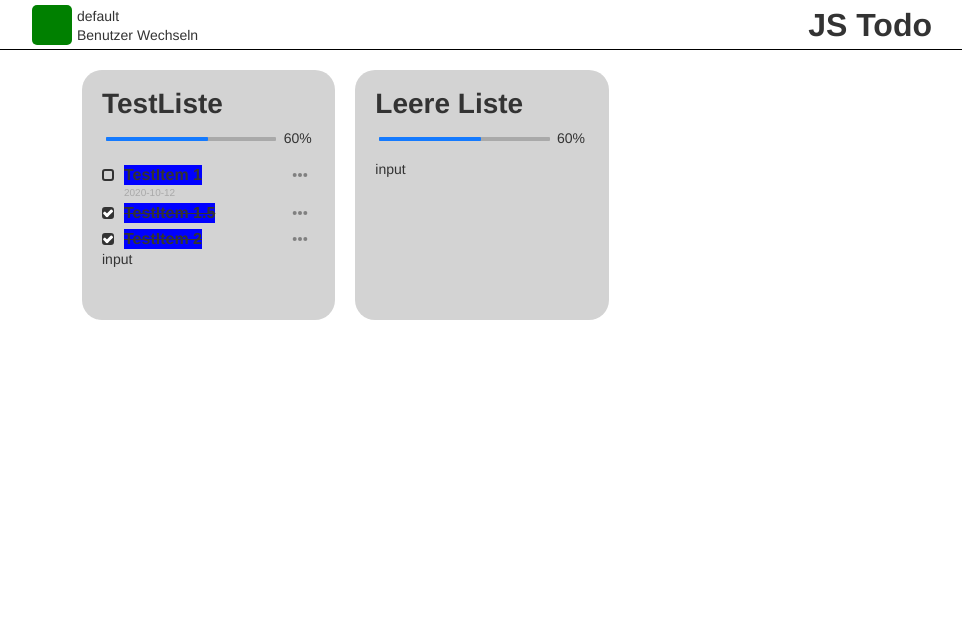
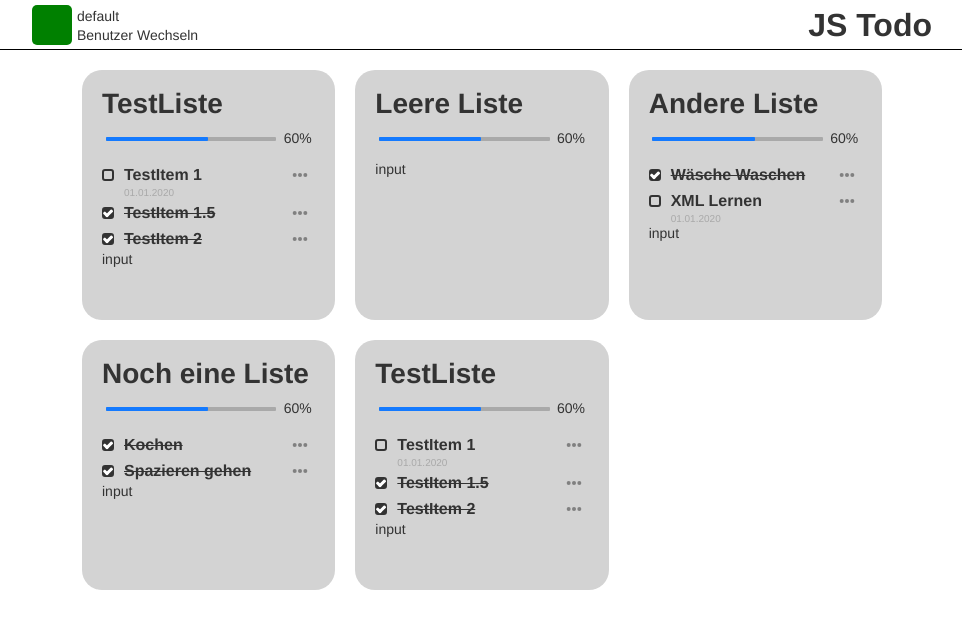
Before and after one commit to lucaschultz/jstodo, a Vue app in the folder client/: page / in a window 1280 px wide. Shown: the top 628 px of the page, without its empty margins (158-1120 px from the left). Built offline with nearby package versions, Linux system fonts and the light colour scheme.

Commit message:
Proper data propagation, added EditButton
- The nested levels od data propagation 'app > user > list > item' now uses props and watchers to propagate change downwards, and emits changes upwards
- Added EditButton component vor prettier source code

```diff
--- a/client/public/style.css
+++ b/client/public/style.css
@@ -264,7 +264,8 @@ header {
 
 #header-content-wrapper {
   height: 100%;
-  width: 900px;
+  width: 940px;
+  padding: 0 20px;
   display: flex;
   flex-direction: row;
   align-items: center;
@@ -309,7 +310,7 @@ h1 {
 /* Content Grid */
 
 #main-content-wrapper {
-  width: 100vw;
+  width: calc(100vw - 40px);
   max-width: 800px;
   height: auto;
   padding-top: 20px;
@@ -436,7 +437,6 @@ input:checked ~ .todo-check::after {
   font-weight: 600;
   line-height: 1.2em;
   text-decoration: none;
-  background-color: blue;
 }
 
 input:checked ~ .item-name {
--- a/client/src/App.vue
+++ b/client/src/App.vue
@@ -1,8 +1,8 @@
 <template>
   <div id="app" class="site-wrapper">
     <!-- <img alt="Vue logo" src="./assets/logo.png"> -->
-    <TheHeader v-bind:currentUser="currentUser"></TheHeader>
-    <TheMainContent v-bind:user="currentLists"></TheMainContent>
+    <TheHeader v-bind:currentUser="currentUser.user"></TheHeader>
+    <TheMainContent v-bind:user="currentUser" @updated-user="updateUsers"></TheMainContent>
   </div>
 </template>
 
@@ -14,10 +14,11 @@ export default {
   name: 'App',
   data: function () {
     return {
-      currentUser: 'default',
-      mainData: [
+      currentID: 'g3ruzgb23',
+      users: [
         {
           user: 'default',
+          id: 'g3ruzgb23',
           lists: [
             {
               name: 'TestListe',
@@ -47,6 +48,42 @@ export default {
               name: 'Leere Liste',
               id: '87df8ewf7wd5df8',
               items: []
+            },
+            {
+              name: 'Andere Liste',
+              id: '8373738740',
+              items: [
+                {
+                  name: 'Wäsche Waschen',
+                  done: true,
+                  due: '01.01.2020',
+                  id: '832637642352'
+                },
+                {
+                  name: 'XML Lernen',
+                  done: false,
+                  due: '01.01.2020',
+                  id: '89378283387498'
+                }
+              ]
+            },
+            {
+              name: 'Noch eine Liste',
+              id: 'jbsd3e7wf',
+              items: [
+                {
+                  name: 'Kochen',
+                  done: true,
+                  due: '01.01.2020',
+                  id: 'fh37hiu78'
+                },
+                {
+                  name: 'Spazieren gehen',
+                  done: true,
+                  due: '01.01.2020',
+                  id: 'febd3z48z7tl'
+                }
+              ]
             }
           ]
         }
@@ -54,11 +91,18 @@ export default {
     };
   },
   computed: {
-    currentLists: function () {
-      const result = this.mainData.filter((u) => {
-        return u.user === this.currentUser;
-      });
-      return result[0];
+    currentUser: function () {
+      return this.users.find(u => u.id === this.currentID);
+    }
+  },
+  methods: {
+    updateUsers: function (user) {
+      const index = this.users.findIndex(u => user.id === u.id);
+      if (index === -1) {
+        this.users.push(user);
+      } else {
+        Object.assign(this.users[index], user);
+      }
     }
   },
   components: {
--- /dev/null
+++ b/client/src/components/EditButton.vue
@@ -0,0 +1,17 @@
+<template>
+    <button class="edit-button simple-button" @click="$emit('edit-button')">
+      <svg width="11px" height="3px" viewBox="0 0 11 3" version="1.1" xmlns="http://www.w3.org/2000/svg" xmlns:xlink="http://www.w3.org/1999/xlink">
+        <g class="edit-button-symbol button-symbol" fill="black">
+          <circle id="Oval" cx="1.5" cy="1.5" r="1.5"></circle>
+          <circle id="Oval-Copy" cx="5.5" cy="1.5" r="1.5"></circle>
+          <circle id="Oval-Copy-2" cx="9.5" cy="1.5" r="1.5"></circle>
+        </g>
+      </svg>
+    </button>
+</template>
+
+<script>
+export default {
+  name: 'EditButton',
+};
+</script>
--- a/client/src/components/TheMainContent.vue
+++ b/client/src/components/TheMainContent.vue
@@ -1,6 +1,7 @@
 <template>
   <section id="main-content-wrapper">
-    <TodoList v-for="list in user.lists" v-bind:key="list.name" v-bind:list="list"></TodoList>
+    <TodoList v-for="list in lists" v-bind:key="list.id" v-bind:list="list" @updated-list="updateLists"></TodoList>
+    <TodoList v-bind:list="lists[0]"></TodoList>
   </section>
 </template>
 
@@ -12,9 +13,41 @@ export default {
   props: {
     user: Object,
   },
+  data: function () {
+    return {
+      name: this.user.user,
+      id: this.user.id,
+      lists: this.user.lists
+    };
+  },
   methods: {
-    updateList (list) {
-      this.$emit('listupdate', list);
+    updateLists: function (list) {
+      const index = this.lists.findIndex(l => list.id === l.id);
+      if (index === -1) {
+        this.lists.push(list);
+      } else {
+        Object.assign(this.lists[index], list);
+      }
+    },
+    emitUser: function () {
+      this.$emit('updated-user', {
+        user: this.name,
+        id: this.id,
+        lists: this.lists
+      });
+    }
+  },
+  watch: {
+    lists: function () {
+      this.emitUser();
+    },
+    user: {
+      deep: true,
+      handler (newVal) {
+        this.name = newVal.user;
+        this.id = newVal.id;
+        this.lists = newVal.lists;
+      }
     }
   },
   components: {
--- a/client/src/components/TodoItem.vue
+++ b/client/src/components/TodoItem.vue
@@ -1,20 +1,10 @@
 <template>
     <ul>
         <li class="todo-item">
-          <input type="checkbox" :id="id" v-model="done">
-          <label class="todo-check" :for="id"></label>
-          <!-- <div class="item-info-wrapper"> -->
+          <input type="checkbox" :id="extended" v-model="done">
+          <label class="todo-check" :for="extended"></label>
           <div class="item-name">{{ name }}</div>
-          <!-- </div> -->
-          <button class="edit-button">
-            <svg width="11px" height="3px" viewBox="0 0 11 3" version="1.1" xmlns="http://www.w3.org/2000/svg" xmlns:xlink="http://www.w3.org/1999/xlink">
-              <g class="edit-button-symbol" fill="black">
-                <circle id="Oval" cx="1.5" cy="1.5" r="1.5"></circle>
-                <circle id="Oval-Copy" cx="5.5" cy="1.5" r="1.5"></circle>
-                <circle id="Oval-Copy-2" cx="9.5" cy="1.5" r="1.5"></circle>
-              </g>
-            </svg>
-          </button>
+          <EditButton></EditButton>
           <div class="break"></div>
           <div class="item-due">{{ due }}</div>
         </li>
@@ -22,6 +12,8 @@
 </template>
 
 <script>
+import EditButton from './EditButton.vue';
+
 export default {
   name: 'TodoList',
   props: {
@@ -31,26 +23,41 @@ export default {
     generateID () {
       return '_' + Math.random().toString(36).substr(2, 9);
     },
-    emitItem (item) {
-      if (item.id === null) {
-        item.id = this.generateID();
-      }
-      this.$emit('item', item);
+    updateItem () {
+      this.$emit('updated-item', {
+        name: this.name,
+        done: this.done,
+        due: this.due,
+        id: this.id
+      });
     }
   },
   data: function () {
     return {
       name: this.item.name,
       done: this.item.done,
-      due: '2020-10-12',
+      due: this.item.due,
       id: this.item.id,
-      empty: {
-        name: 'Was gibts zu tun?',
-        due: 'dd.mm.yyyy',
-        done: false,
-        id: null
-      }
+      extended: this.item.id + this.generateID(),
     };
   },
+  watch: {
+    done: function () {
+      this.updateItem();
+    },
+    item: {
+      deep: true,
+      handler (newVal) {
+        this.name = newVal.name;
+        this.done = newVal.done;
+        this.due = newVal.due;
+        this.id = newVal.id;
+        this.extended = newVal.id + this.generateID();
+      }
+    }
+  },
+  components: {
+    EditButton,
+  }
 };
 </script>
--- a/client/src/components/TodoList.vue
+++ b/client/src/components/TodoList.vue
@@ -11,7 +11,7 @@
         </div>
       </div>
       <ul>
-        <TodoItem v-for="item in list.items" v-bind:item="item" v-bind:key="item.id"></TodoItem>
+        <TodoItem v-for="item in items" v-bind:item="item" v-bind:key="item.id" @updated-item="updateItems"></TodoItem>
       </ul>
       <div class="list-editor">
         input
@@ -28,6 +28,13 @@ export default {
   props: {
     list: Object
   },
+  data: function () {
+    return {
+      name: this.list.name,
+      id: this.list.id,
+      items: this.list.items,
+    };
+  },
   computed: {
     openItems: function () {
       return this.list.items.filter((u) => {
@@ -40,6 +47,36 @@ export default {
       });
     }
   },
+  methods: {
+    updateItems: function (item) {
+      const index = this.items.findIndex(i => item.id === i.id);
+      if (index === -1) {
+        this.items.push(item);
+      } else {
+        Object.assign(this.items[index], item);
+      }
+    },
+    emitList: function () {
+      this.$emit('updated-list', {
+        items: this.items,
+        name: this.name,
+        id: this.id
+      });
+    }
+  },
+  watch: {
+    items: function () {
+      this.emitList();
+    },
+    list: {
+      deep: true,
+      handler (newVal) {
+        this.name = newVal.name;
+        this.id = newVal.id;
+        this.items = newVal.items;
+      }
+    }
+  },
   components: {
     TodoItem
   }
```
